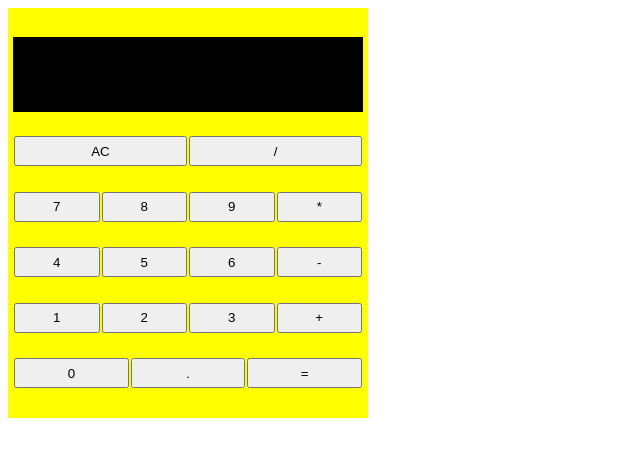
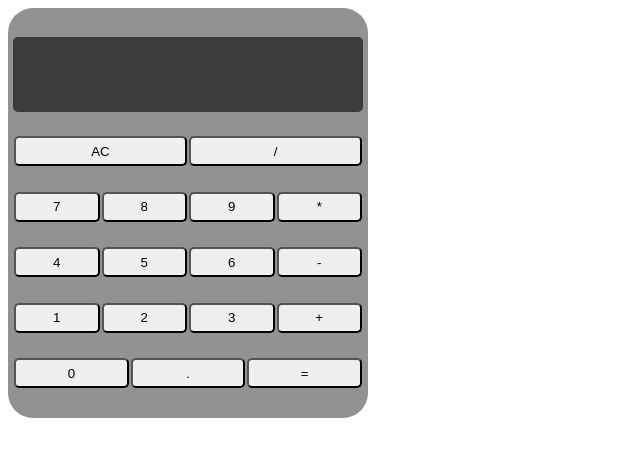
Before and after one commit to Mjs164Dev/Calculator, a plain HTML site: page index.html in a window 1280 px wide. Shown: the whole page, without its empty margins (0-640 px from the left). Drawn offline with Linux system fonts and the light colour scheme.

Commit message:
Improve styling of calculator.

```diff
--- a/style.css
+++ b/style.css
@@ -4,19 +4,22 @@
     justify-content: space-evenly;
     width: 350px;
     height: 400px;
-    background-color: yellow;
+    background-color: rgb(146, 146, 146);
     padding: 5px;
+    border-radius: 25px;
 }
 
 .results-container-style {
     width: 100%;
     height: 75px;
-    background-color: black;
+    background-color: rgb(60, 60, 60);
     display: flex;
     align-items: center;
     justify-content: center;
     color: white;
+    font-size: 25px;
     text-align: center;
+    border-radius: 5px;
 }
 
 .button-row-style {
@@ -30,9 +33,10 @@
     width: 10px;
     flex-grow: 1;
     margin: 1px;
+    border-radius: 5px;
 }
 
-.number-button:hover {
-    background-color: #00f832;
+.number-button:hover, .operator-button:hover, .clear-button:hover, .equal-button:hover {
+    background-color: #f8a500;
     cursor: pointer;
 }
```
